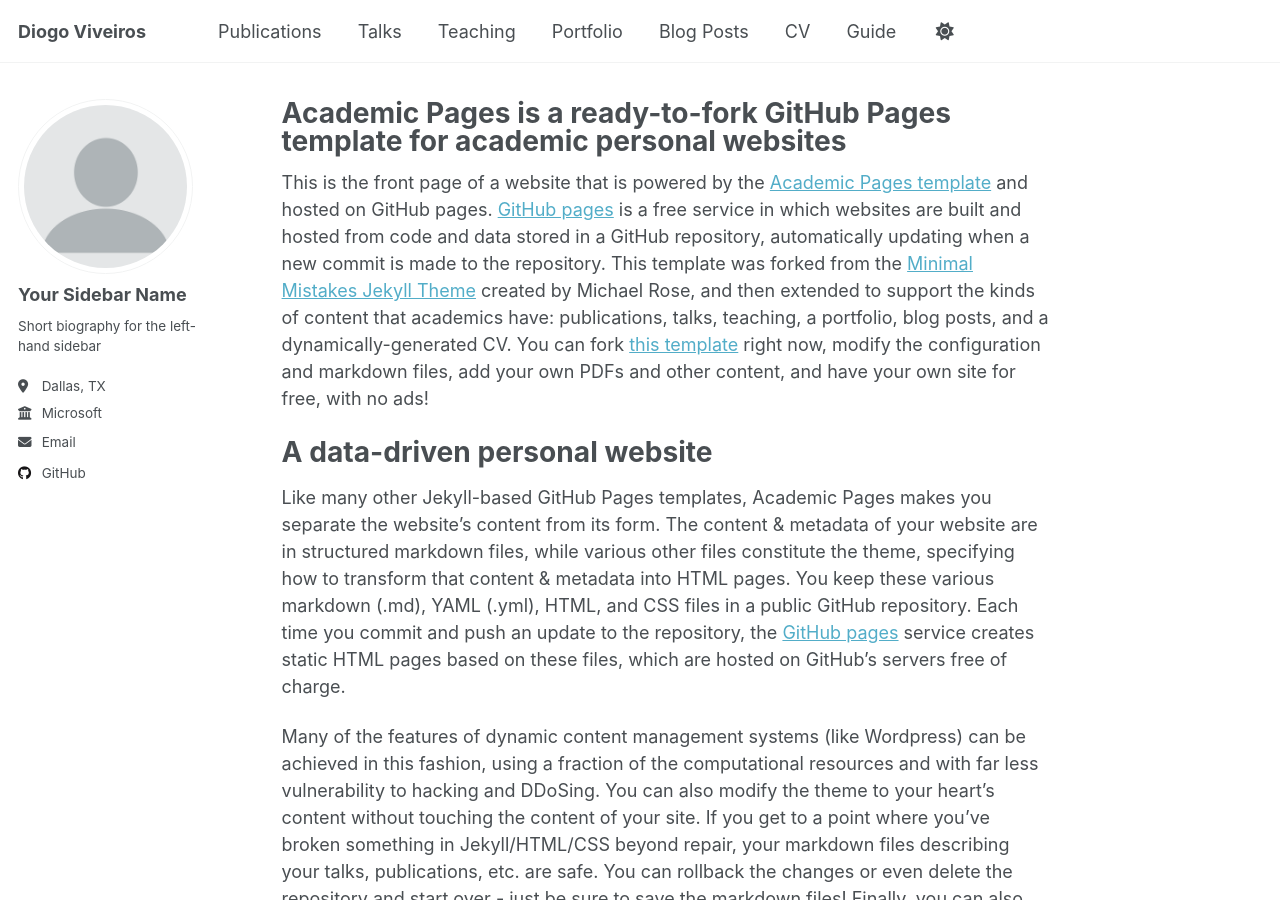
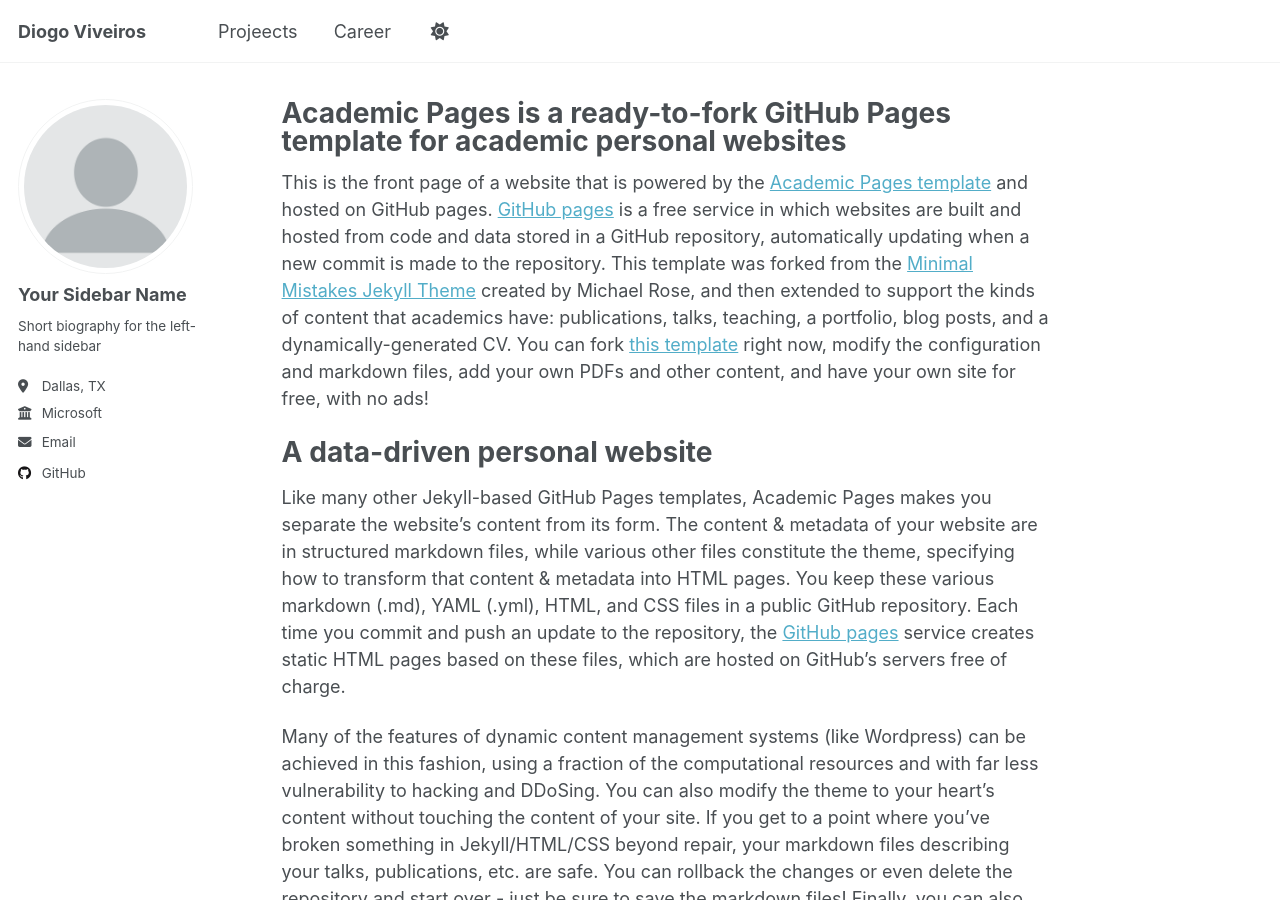
Before and after one commit to diogoviveiros/diogoviveiros.github.io, a Jekyll site: the page built from _pages/about.md, in a window 1280 px wide and 900 px high. Built offline with Jekyll 4.4.1, drawn with Linux system fonts in a browser that asks for light colours.

Commit message:
Update navigation.yml

```diff
--- a/_data/navigation.yml
+++ b/_data/navigation.yml
@@ -8,26 +8,12 @@
 #      Markdown formatted page while the second is generated using JSON.
 
 main:
-  - title: "Publications"
-    url: /publications/
 
-  - title: "Talks"
-    url: /talks/
-
-  - title: "Teaching"
-    url: /teaching/
-
-  - title: "Portfolio"
+  - title: "Projeects"
     url: /portfolio/
 
-  - title: "Blog Posts"
-    url: /year-archive/
-
-  - title: "CV"
+  - title: "Career"
     url: /cv/
 
   # - title: "CV"
   #   url: /cv-json/
-
-  - title: "Guide"
-    url: /markdown/
```
